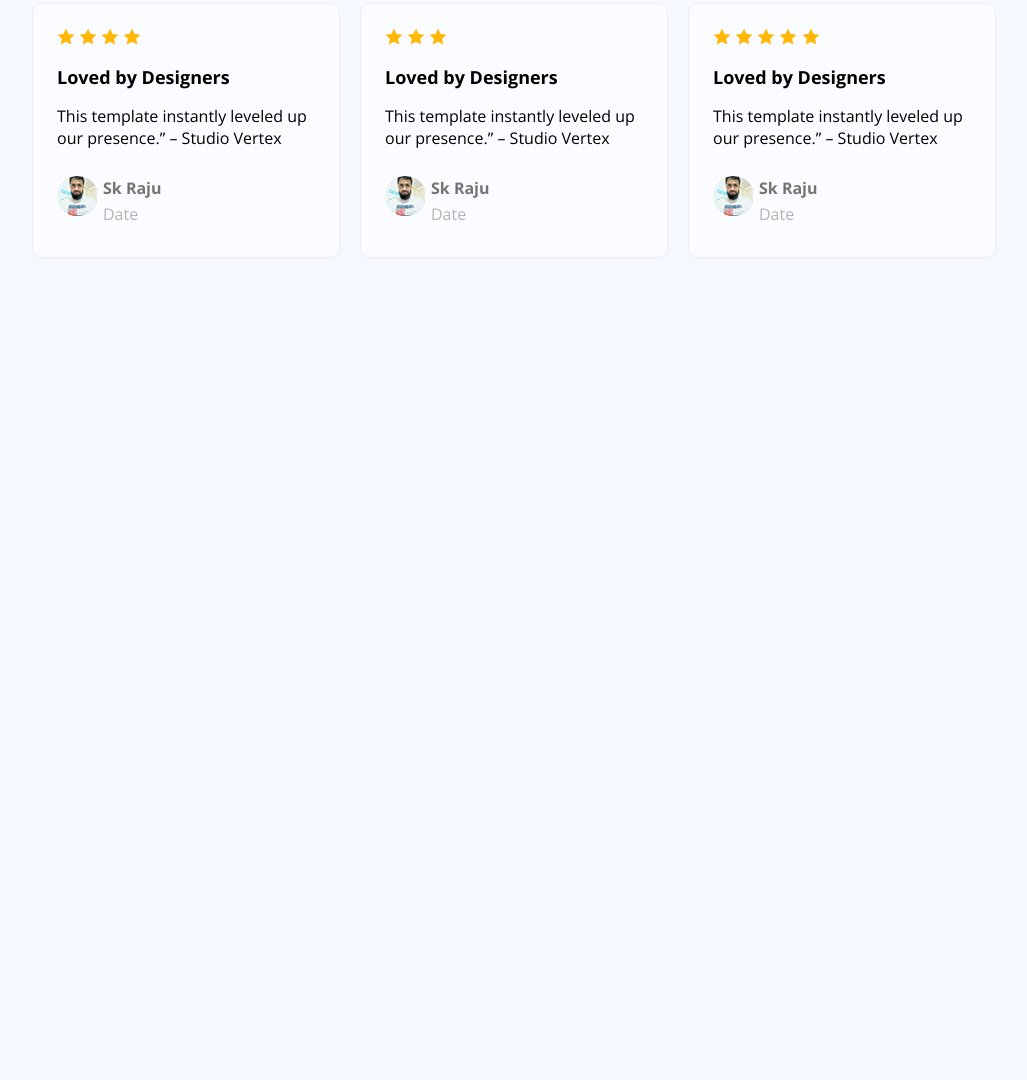
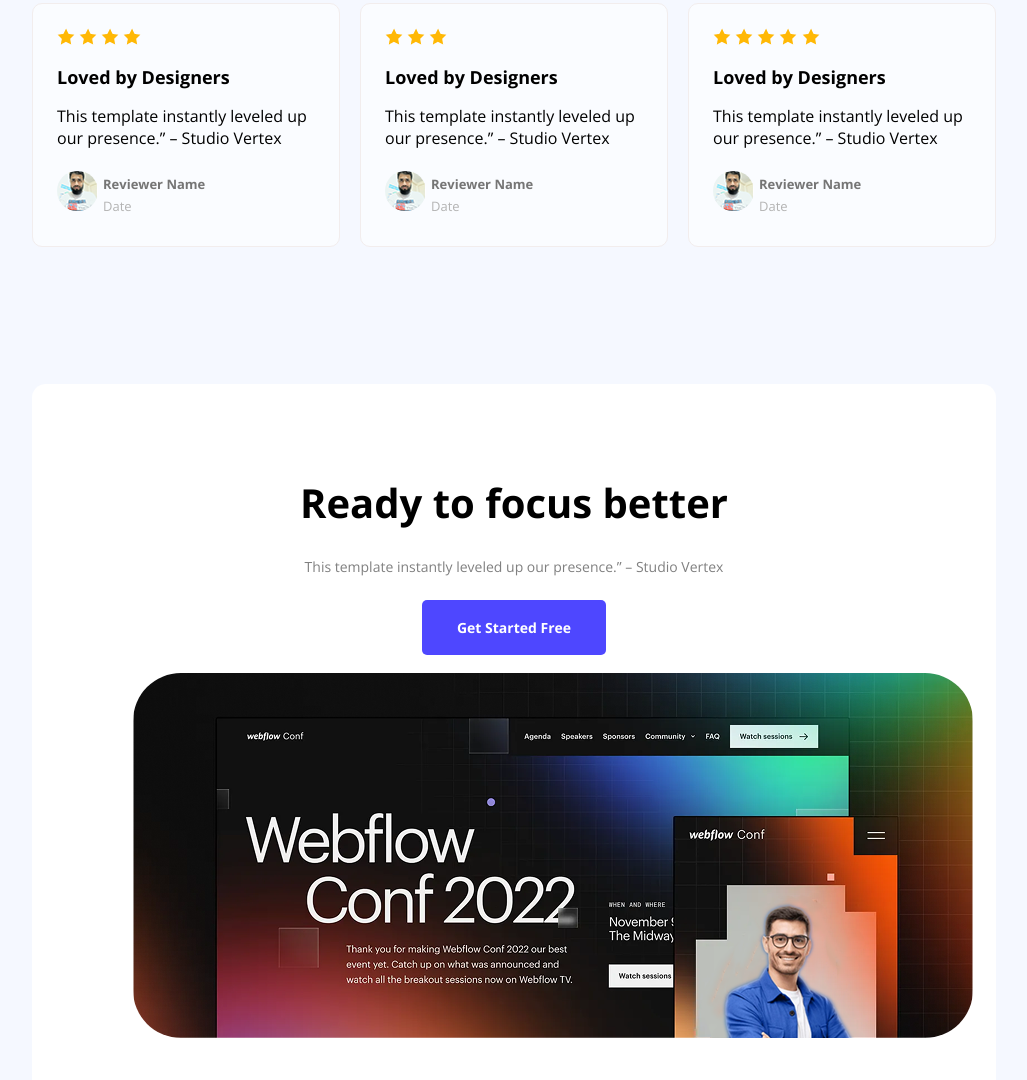
Before and after one commit to RajuLink/test-one-repo-ph, a plain HTML site: page index.html in a window 1280 px wide. Shown: the part 1601-2681 px from the top of the page, without its empty margins (127-1154 px from the left). Before the commit the page ends 1996 px from the top, so only its background shows below. Drawn offline with nearby package versions, Linux system fonts and the light colour scheme.

Commit message:
get started part added

```diff
--- a/index.html
+++ b/index.html
@@ -61,7 +61,7 @@
             </div>
         </section>
 
-        <!-- Review Section -->
+        <!-- ---------------Review Section------------ -->
 
         <section class="review-section">
             <h1 class="review-top-title">What our users say</h1>
@@ -82,7 +82,7 @@
                             <img class="reviewer-avatar" src="Assets/avatar.png" alt="Reviewer Image">
                         </div>
                         <div class="reviewer-name-date">
-                            <h4 class="reviewer-name">Sk Raju</h4>
+                            <h4 class="reviewer-name">Reviewer Name</h4>
                             <p class="review-date">Date</p>
                         </div>
                     </div>
@@ -102,7 +102,7 @@
                             <img class="reviewer-avatar" src="Assets/avatar.png" alt="Reviewer Image">
                         </div>
                         <div class="reviewer-name-date">
-                            <h4 class="reviewer-name">Sk Raju</h4>
+                            <h4 class="reviewer-name">Reviewer Name</h4>
                             <p class="review-date">Date</p>
                         </div>
                     </div>
@@ -124,10 +124,28 @@
                         <img class="reviewer-avatar" src="Assets/avatar.png" alt="Reviewer Image">
                     </div>
                     <div class="reviewer-name-date">
-                        <h4 class="reviewer-name">Sk Raju</h4>
+                        <h4 class="reviewer-name">Reviewer Name</h4>
                         <p class="review-date">Date</p>
                     </div>
                     </div>
+                </div>
+
+            </div>
+        </section>
+
+            <!-- -----------Get Started Section-------- -->
+
+        <section class="get-started">
+            <div class="get-started-container">
+
+                <div class="get-started-container-items">
+                    <h1 class="get-started-title">Ready to focus better</h1>
+                    <p class="get-started-sub-title">This template instantly leveled up our presence.” – Studio Vertex</p>
+                    <a href="" class="get-started-btn btn-primary-one btn-primary">Get Started Free</a>
+                </div>
+
+                <div class="get-started-container-img">
+                        <img class="get-started-img" src="/Assets/wc-big.png" alt="">
                 </div>
 
             </div>
--- a/styles/style.css
+++ b/styles/style.css
@@ -169,11 +169,11 @@ body{
     margin-left: 5px;
 }
 .reviewer-name{
-    font-size: 16px;
+    font-size: 13px;
     color: #757575;
 }
 .review-date{
-    font-size: 16px;
+    font-size: 13px;
     color: #B3B3B3;
 }
 .review-top-title{
@@ -191,5 +191,31 @@ body{
     border-radius: 10px;
     max-width: 366px;
     padding: 24px
+}
 
+.get-started-container{
+    text-align: center;
+    background-color:#ffffff;
+    max-width: 1140px;
+    align-items: center;
+    border-radius: 14px;
+    line-height: 30px;
+    padding: 71px; 150px; 71px; 150px;
+    margin: 0px 149px 0px 151px;
 }
+
+
+.get-started-title{
+    font-size: 40px;
+}
+.get-started-sub-title{
+    font-size: 14px;
+    color:#808080;
+    margin: 30px 0px 30px 0px;
+}
+
+
+.get-started-img{
+    border-radius: 48px;
+    margin: 30px; 150px; 71px; 150px;
+}
```
